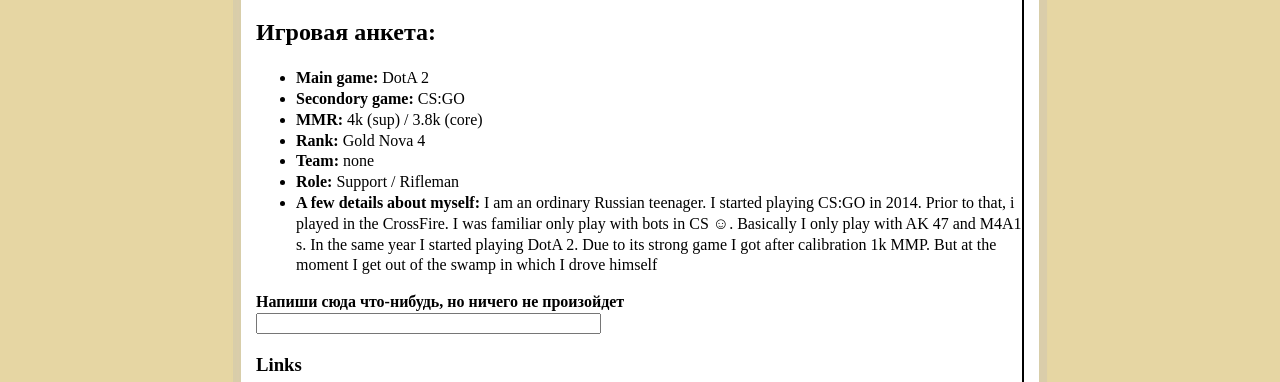
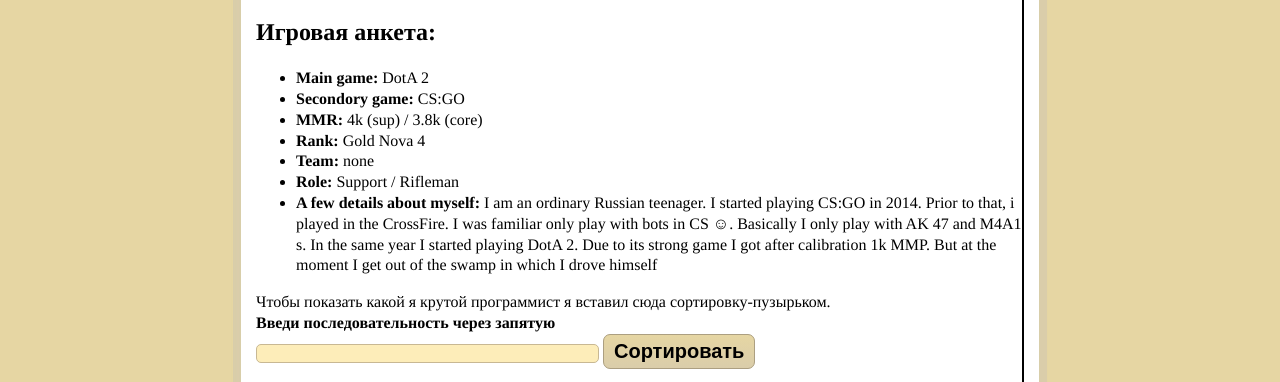
Before and after one commit to b8204-2018/RTLhtml, a plain HTML site: page about.html in a window 1280 px wide. Shown: the part 342-724 px from the top of the page. Drawn offline with Linux system fonts and the light colour scheme.

Commit message:
Add bubble sort

```diff
--- a/about.html
+++ b/about.html
@@ -4,6 +4,45 @@
     <title>About me</title>
     <link rel="stylesheet" href="/css/style.css">
     <link rel="shortcut icon" href="/ico/favicon.ico" type="image/x-icon">
+    <script>
+        function getArray(str) {
+            str = str + ',';
+            let arr = new Array();
+            let l = 0;
+            let buff = '';
+            for (let i = 0; i < str.length; i++){
+                if (str[i] != ','){
+                    buff = buff + str[i];
+                }
+                else {
+                    arr[l] = buff;
+                    buff='';
+                    l++;
+                }
+            }
+            return arr;
+        }
+
+        function sort() {
+            let str = document.getElementById("array").value;
+            let arr = getArray(str);
+            for (let i = 0, endI = arr.length - 1; i < endI; i++) {
+                let wasSwap = false;
+                for (let j = 0, endJ = endI - i; j < endJ; j++) {
+                    if (arr[j] > arr[j + 1]) {
+                        [arr[j], arr[j + 1]] = [arr[j + 1], arr[j]];
+                        wasSwap = true;
+                    }
+                }
+                if (!wasSwap) break;
+            }
+            let ans='';
+            for (let i = 0; i < arr.length; i++) {
+                ans = ans + ' ' + arr[i];
+            }
+            document.getElementById('sorted').innerHTML=ans;
+        }
+    </script>
 </head>
 <body>
 <div>
@@ -31,8 +70,11 @@
             2014. Prior to that, i played in the CrossFire. I was familiar only play with bots in CS ☺.
             Basically I only play with AK 47 and M4A1 s. In the same year I started playing DotA 2. Due to its strong game I got after calibration 1k MMP. But at the moment I get out of the swamp in which I drove himself</li>
     </ul>
-    <b>Напиши сюда что-нибудь, но ничего не произойдет</b><br>
-    <input type="text" size="40">
+    Чтобы показать какой я крутой программист я вставил сюда сортировку-пузырьком. <br>
+    <b>Введи последовательность через запятую</b><br>
+    <input name="array" type="text" size="40" id="array">
+    <input name="sort" type="button" size="40" value="Сортировать" id="sort" onclick="sort()">
+    <p id="sorted"></p>
     <h3>Links</h3>
     <a href="https://vk.com/refre5h" target="_blank"><img src="/images/vk.png" width="25"
                                                           height="25" border="0" alt="Ссылка на vk"></a>
--- a/css/style.css
+++ b/css/style.css
@@ -9,9 +9,43 @@
     line-height: 1.3;
     border-bottom: 2px solid;
     border-right: 2px solid;
+    font-family: Times, Times New Roman, serif;
 }
 
 img.avatar {
     margin-right: 3%;
     margin-bottom: 3%;
 }
+
+input#sort {
+    display: inline-block;
+    color: black;
+    font-size: 125%;
+    font-weight: 700;
+    text-decoration: none;
+    user-select: none;
+    padding: .25em .5em;
+    outline: none;
+    border: 1px solid rgb(172, 159, 129);
+    border-radius: 7px;
+    background: rgb(230, 214, 163) linear-gradient(rgb(230, 214, 163), rgb(218, 205, 170));
+    box-shadow: inset 0 -2px 1px rgba(0,0,0,0), inset 0 1px 2px rgba(0,0,0,0), inset 0 0 0 60px rgba(255,255,0,0);
+    transition: box-shadow .2s, border-color .2s;
+}
+
+input#sort:hover {
+    box-shadow: inset 0 -1px 1px rgba(0,0,0,0), inset 0 1px 2px rgba(0,0,0,0), inset 0 0 0 60px rgba(255, 236, 187, 0.5);
+}
+
+input#sort:active {
+    padding: calc(.25em + 1px) .5em calc(.25em - 1px);
+    border-color: rgb(218, 205, 170);
+    box-shadow: inset 0 -1px 1px rgba(0,0,0,.1), inset 0 1px 2px rgba(0,0,0,.3), inset 0 0 0 60px rgba(214, 202, 148, 0.45);
+}
+
+input#array{
+    border: 1px solid #c8b893;
+    border-radius: 5px;
+    background: #fdedb9 !important;
+
+}
```
